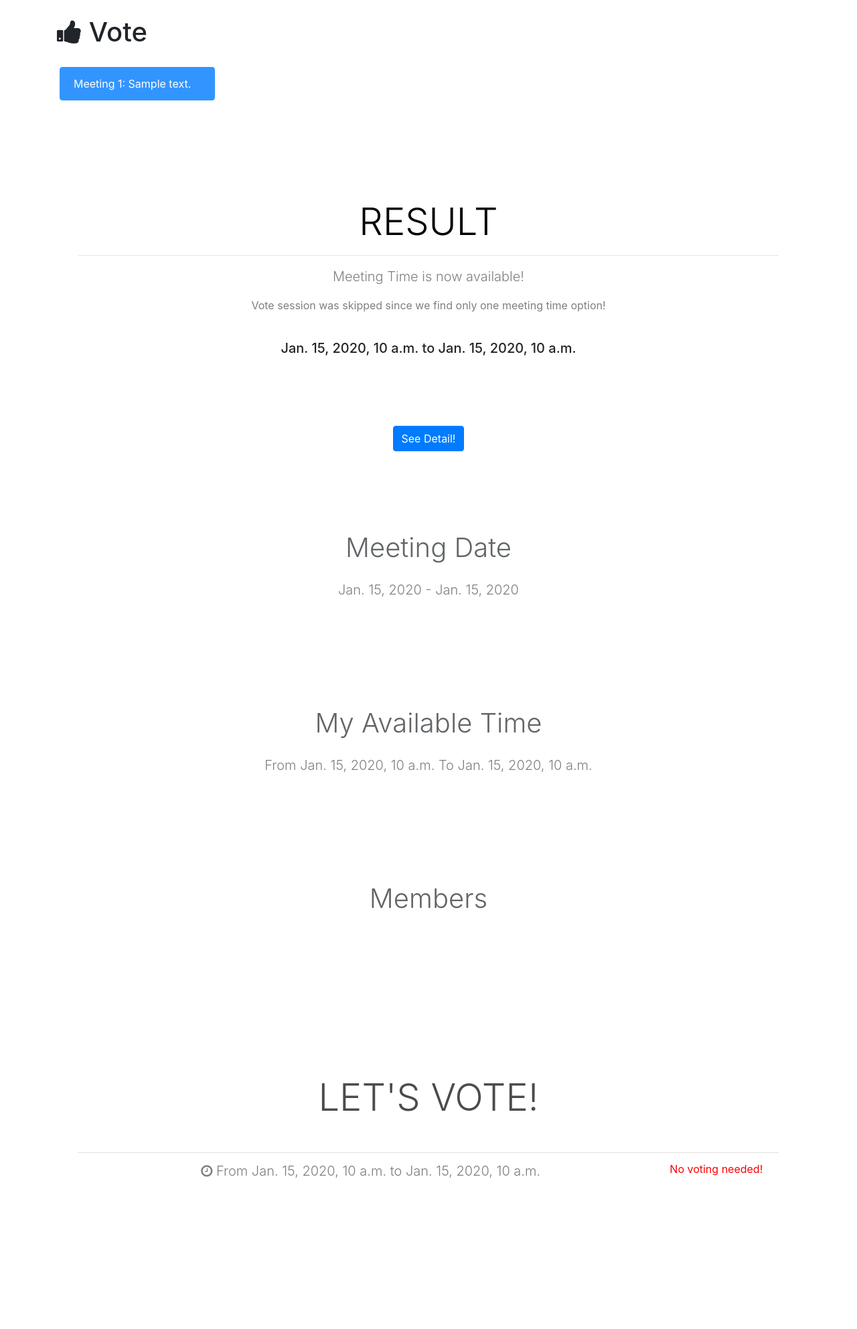
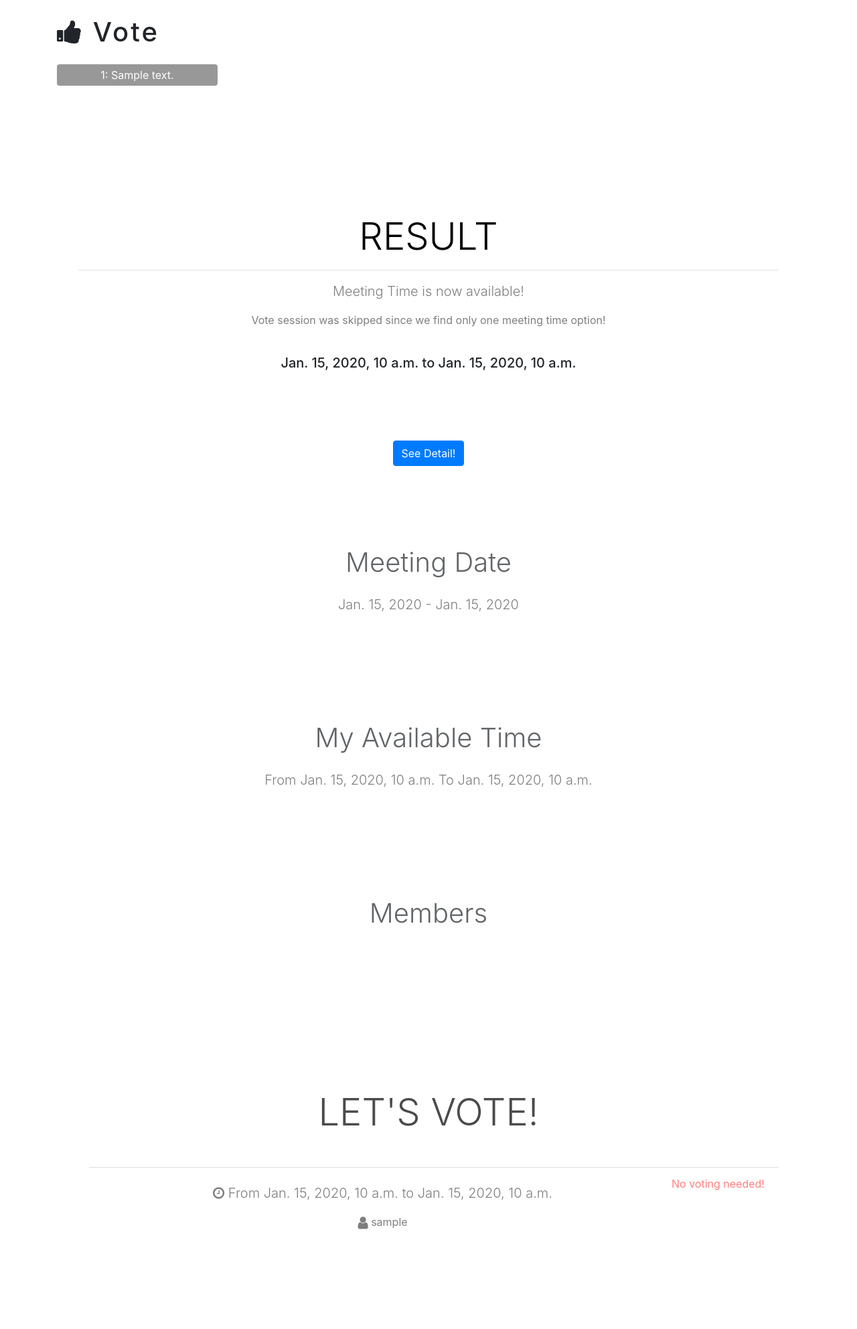
Before and after one commit to calebpower/meeting-schedulizer, a Django app: page /meeting/voting/1 in a window 1280 px wide, after a click on "See Detail!". Shown: the part 56-2041 px from the top of the page at 67% size. Before the commit the page ends 1816 px from the top, so only its background shows below. Run offline with Django 3.2, Linux system fonts and the light colour scheme; a user stored in the database is signed in; tables that the repository leaves empty hold one stand-in row (values such as "Sample post"); some libraries are stand-ins or nearby versions.

Commit message:
Vote bug fixed

```diff
--- a/meeting/routes/voting.py
+++ b/meeting/routes/voting.py
@@ -723,6 +723,9 @@ class Voting(View):
         print('meeting_time_options length is '+ str(len(meeting_time_options)))
         for op in ops:
             meeting_time_options.append(op)
+
+        votes = models.Vote.objects.filter(meeting_id=meeting_id)
+        print('Number of votes: ' + str(len(votes)))
         print('Member length = ' + str(len(members)))
         for member in members:
             timeslots = models.TimeAvailability.objects.filter(user=member.user,meeting_id=meeting_id)
@@ -851,12 +854,12 @@ class Voting(View):
 
             print('Vote is Open')
 
-            user_vote = models.Vote.objects.filter(user=profile)
+            user_vote = models.Vote.objects.filter(user=profile,meeting_id=meeting_id)
             for v in user_vote:
                 voted_slot.append(v.meeting_time_option)
             print('voted_slot: '+ str(len(voted_slot)))
 
-            votes = models.Vote.objects.filter(meeting=meeting)
+            votes = models.Vote.objects.filter(meeting_id=meeting_id)
             print('Number of votes: ' + str(len(votes)))
 
             #Check if all team member have voted
@@ -966,7 +969,7 @@ class Voting(View):
 
 
         meeting_time_option = models.MeetingTimeOption.objects.get(id=meeting_time_option_id, meeting=meeting) if models.MeetingTimeOption.objects.get(id=meeting_time_option_id, meeting=meeting) else None
-        if not models.Vote.objects.filter(user=profile):
+        if not models.Vote.objects.filter(user=profile,meeting_id=meeting_id):
             vote = Vote(meeting_time_option=meeting_time_option, meeting=meeting, user=profile)
             vote.save()
             print('Vote Saved')
--- a/static/css/voting.css
+++ b/static/css/voting.css
@@ -1,6 +1,32 @@
+.col-lg-3 h1.mt-4 {
+ /* margin-left: 2rem; */
+ letter-spacing: 3px;
+}
+.list-group.mt-4 a.list-group-item-action.active{
+ opacity: .4;
+ background-color: black;
+ border:black;
+
+}
 .list-group.mt-4 a{
- opacity: .8;
+  height:2rem;
+  padding: 4px;
 }
+
+.col-lg-3 .list-group {
+
+  position: relative;
+  max-width: 15rem;
+  margin-bottom: 8rem;
+}
+
+/* .fa.fa-handshake-o{
+  margin-left: 1rem;
+  margin-right: 3rem;
+} */
+
+
+
 .jumbotron
 {
     /* color: #FFFFFF; */
@@ -63,41 +89,47 @@ a
 color: black
 }
 
-.col-lg-3 .list-group {
-
-  position: relative;
-  margin-bottom: 5rem;
-  padding: 4px;
-  border-radius: 5px;
-  max-width: 15rem;
-}
 
 .col-sm-2 .text-left
 {
   position: relative;
-  display: inline-block
+  justify-content: center;
 }
 
 .btn{
   margin-bottom: 1rem;
 }
 
-.col-sm-10 .row{
-  /* margin-left: 3rem; */
-  position: relative;
-  display: inline-block
-
+.list-group.list-group-flush{
+  margin-left: 1rem;
 }
 
-.fa-user{
- color: grey;
+
+
+.fa.fa-clock-o{
+  margin-top: 1rem;
+  margin-left: 1rem;
 }
 
+#voter p{
+  /* padding-right: 1rem; */
+  padding-left: 1rem;
+}
 
 
 
 #info{
   margin-bottom: 10rem;
+}
+
+.col-sm-10 {
+  padding-left: 1rem;
+
+}
+.col-sm-10 .row{
+
+  justify-content: center;
+  position: relative;
 }
 
 #lets_vote{
--- a/templates/voting/index.html
+++ b/templates/voting/index.html
@@ -8,11 +8,11 @@
         <div class="col-lg-9">
             <br>
             {% if meeting_list %}
-            <div class="card mt-4">
+            <div class="jumbotron mt-4">
 
                 <div id="meeting-not-selected">
-                    <div>
-                        Select a meeting
+                    <div class="text-center">
+                        <h1>Select a meeting</h1>
                     </div>
                 </div>
                 <!-- end meeting not selected div -->
--- a/templates/voting/meeting_vote.html
+++ b/templates/voting/meeting_vote.html
@@ -101,18 +101,20 @@
                             {% csrf_token %}
                             <li class="list-group-item">
                                 <div class="row">
-                                    <div class="col-sm-10 text-center ">
+                                    <div class="col-sm-10 text-center">
                                         <div class="row ">
-                                            <div class="col">
-                                                <p class="lead"> <i class="fa fa-clock-o" aria-hidden="true"></i> From
-                                                    {{timeslot.start_time}} to {{timeslot.end_time}}</p>
-                                            </div>
+
+                                            <p class="lead"> <i class="fa fa-clock-o" aria-hidden="true"></i>
+                                                From
+                                                {{timeslot.start_time}} to {{timeslot.end_time}}</p>
+                                        </div>
+                                        <div class="row" id="voter">
                                             {%for vote in votes%}
                                             {% if vote.meeting_time_option.start_time == timeslot.start_time%}
                                             {% if vote.user.user.username%}
-                                            <p><i class="fa fa-user fa-lg"></i> {{vote.user.user.username}}</p>
+                                            <p class=""><i class="fa fa-user fa-lg"></i> {{vote.user.user.username}}</p>
                                             {% else %}
-                                            <p><i class="fa fa-user fa-lg"></i> No Name</p>
+                                            <p class=""><i class="fa fa-user fa-lg"></i> No Name</p>
                                             {%endif%}
                                             {%endif%}
                                             {%endfor%}
@@ -121,7 +123,7 @@
                                     </div>
                                     <div class="col-sm-2 text-left">
                                         {% if state_no_vote %}
-                                        <font color="red">No voting needed! </font>
+                                        <p><font color="red">No voting needed! </font></p>
 
                                         {% else %}
 
@@ -131,10 +133,10 @@
                                         <form action="" method='post'>
                                             <input type="hidden" name="delete" value="delete" />
                                             {% if fifty_fifty_votes or state_closed%}
-                                            <button class="btn btn-primary mt-4" type="submit" onclick="post" disabled><i
-                                                    class="fa fa-thumbs-down fa-2x"></i>Unvote</button>
+                                            <button class="btn btn-primary mt-2" type="submit" onclick="post"
+                                                disabled><i class="fa fa-thumbs-down fa-2x"></i>Unvote</button>
                                             {% else %}
-                                            <button class="btn btn-primary mt-4" type="submit" onclick="post"><i
+                                            <button class="btn btn-primary mt-2" type="submit" onclick="post"><i
                                                     class="fa fa-thumbs-down fa-2x"></i>Unvote</button>
                                             {% endif%}
                                         </form>
@@ -144,14 +146,16 @@
                                         {% else %}
                                         {% if fifty_fifty_votes or state_closed%}
                                         <div id="btn1">
-                                            <button class="btn btn-primary" type="submit" onclick="post" disabled><i
-                                                    class="fa fa-thumbs-up fa-2x" aria-hidden="true"></i><p>Vote</p></button>
+                                            <button class="btn btn-primary mt-2" type="submit" onclick="post" disabled><i
+                                                    class="fa fa-thumbs-up fa-2x" aria-hidden="true"></i>
+                                                <p>Vote</p>
+                                            </button>
                                         </div>
                                         {% else %}
                                         <div id="btn1">
-                                        <button class="btn btn-primary" type="submit" onclick="post"><i
-                                                class="fa fa-thumbs-up fa-2x" aria-hidden="true"></i> Vote</button>
-                                            </div>
+                                            <button class="btn btn-primary mt-2" type="submit" onclick="post"><i
+                                                    class="fa fa-thumbs-up fa-2x" aria-hidden="true"></i> Vote</button>
+                                        </div>
                                         {% endif%}
 
                                         {% endif%}
--- a/templates/voting/voting_pane.html
+++ b/templates/voting/voting_pane.html
@@ -1,11 +1,11 @@
 <div class="col-lg-3">
-    <h1 class="mt-4 "><i class="fa fa-thumbs-up" aria-hidden="true"></i> Vote</h1>
-    <div class="list-group mt-4 ">
+    <h1 class="mt-4"><i class="fa fa-thumbs-up" aria-hidden="true"></i> Vote</h1>
+    <div class="list-group mt-4 text-center ">
         {% if meeting_list %}
         {% for meeting in meeting_list %}
         <a href="/meeting/voting/{{ meeting.meeting.id }}"
             class="list-group-item {% if meeting.meeting.id == active_meeting.id %} list-group-item-action active {%else%} list-group-item-action {% endif %}">
-            Meeting {{ meeting.meeting.id }}: {{ meeting.meeting.description }}
+             {{ meeting.meeting.id }}: {{ meeting.meeting.description }}
         </a>
         {% endfor %}
     </div>
```
Also changed, not shown: templates/voting/fifty_fifty_votes.html (+4 -4 lines).
